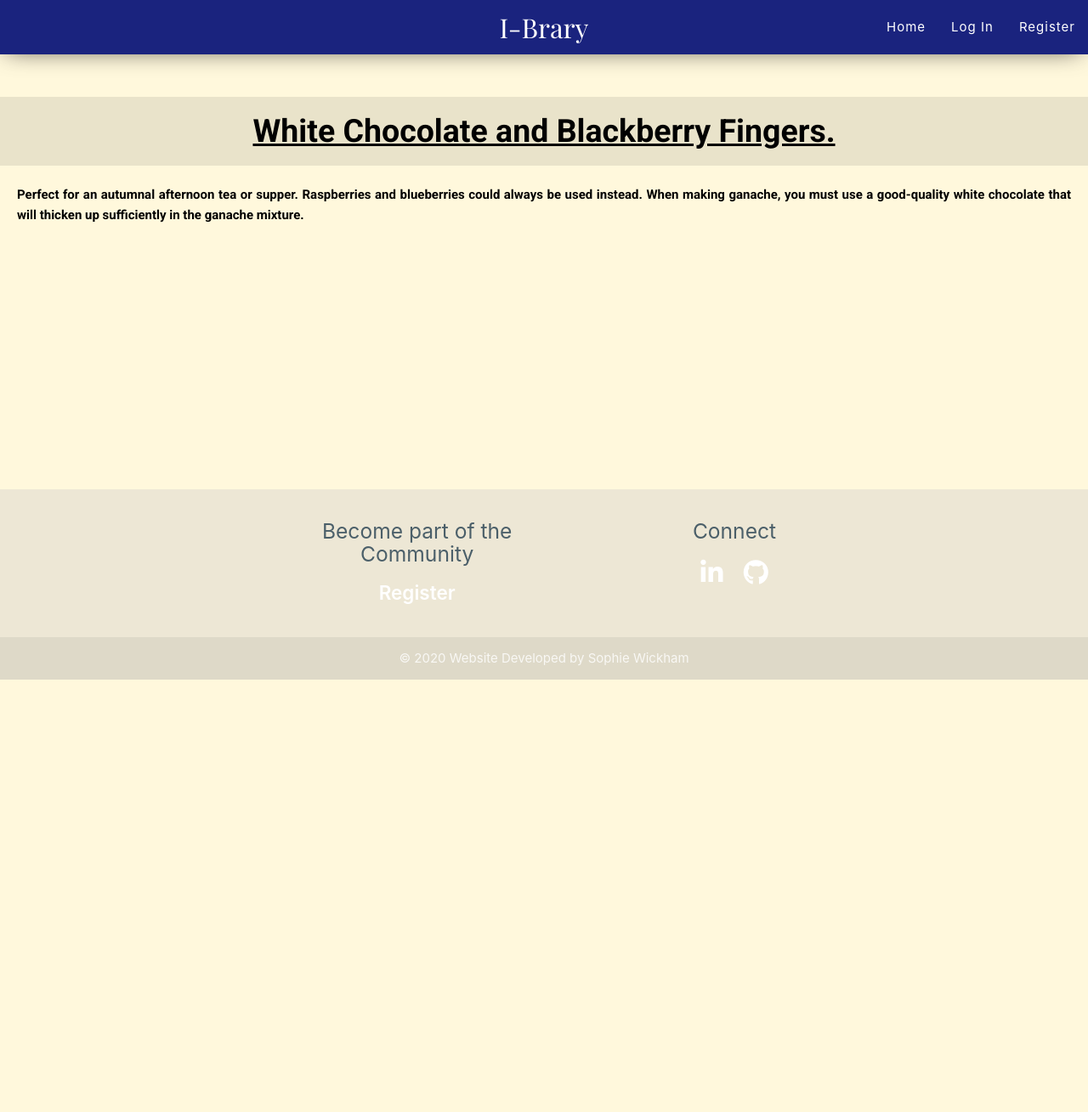
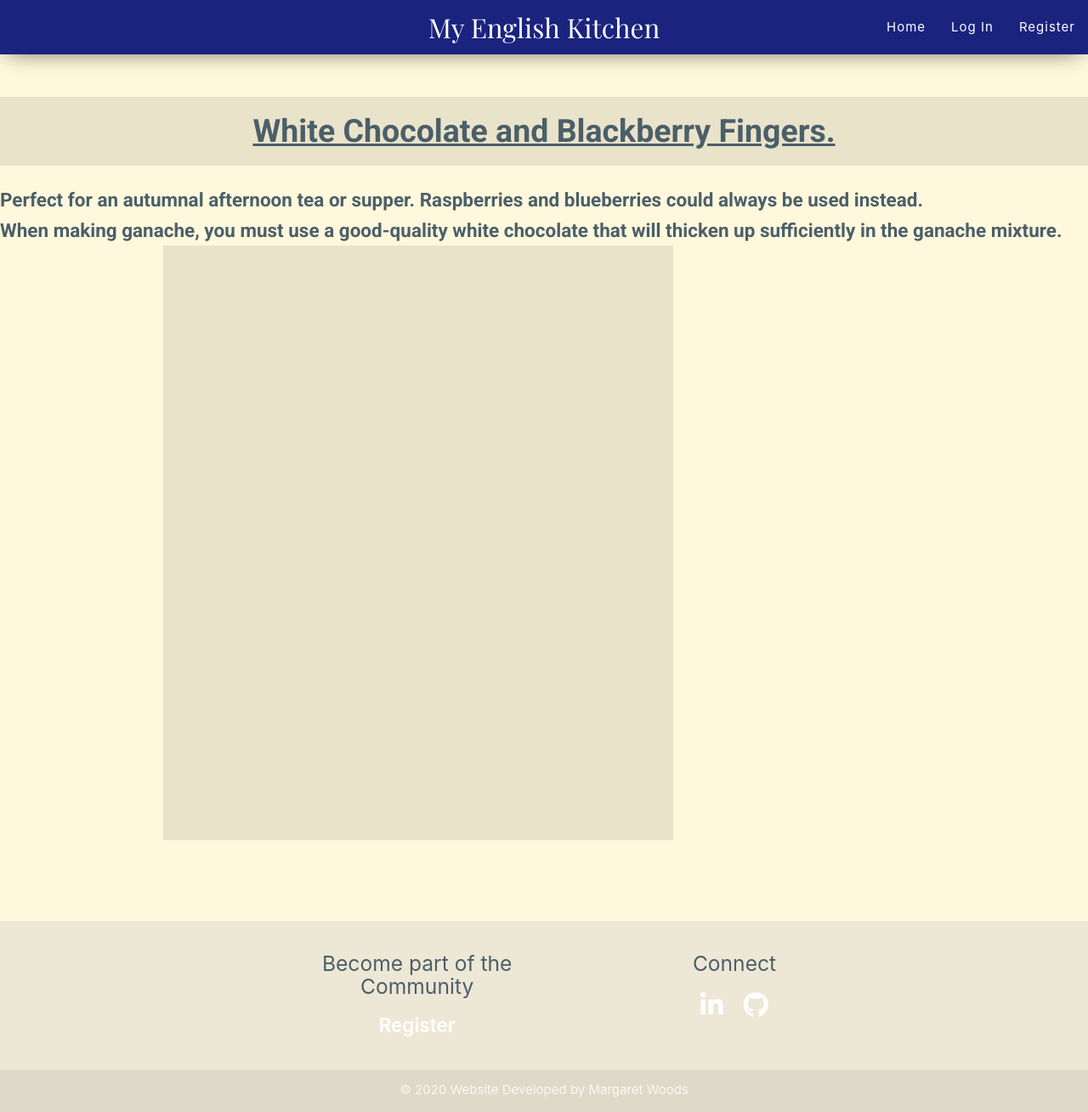
Before and after one commit to margaretalice/pears, a Flask app: page /autumn in a window 1280 px wide. Shown: the whole page at 85% size. Before the commit the page ends 800 px from the top, so only its background shows below. Run offline with Flask 2, Linux system fonts and the light colour scheme; some libraries are stand-ins or nearby versions.

Commit message:
. updated

```diff
--- a/static/css/style.css
+++ b/static/css/style.css
@@ -219,13 +219,13 @@ nav ul li a {
 #white{
     text-align:center;
     background-color: rgba(45,45,45,0.1);
-    color:#000;
     padding:20px;
     font-weight: 600;
     font-size: 2.5em;
     font-family: Roboto;
     text-decoration: underline;
     margin-top: 50px;
+    color: #4b5f69;
 }
 
 #leaf{
@@ -237,9 +237,17 @@ nav ul li a {
     text-align: justify;
     line-height: 1.6;
     font-family: Roboto;
-    color:#000;
-    margin-left: 20px;
-    margin-right: 20px;
+    margin: auto;
+    font-size: 1.5em;
+    color: #4b5f69;
+
+}
+
+.pictureContainer{
+    background-color: rgba(45,45,45,0.1) ;
+    height: 700px;
+    width: 600px;
+    text-align: center;
 }
 
 
--- a/templates/autumn.html
+++ b/templates/autumn.html
@@ -1,7 +1,13 @@
 {% extends 'base.html' %}
 {% block content %}
 <h2 id="white">White Chocolate and Blackberry Fingers.</h2>
-<p id="tea">Perfect for an autumnal afternoon tea or supper. Raspberries and blueberries could always be used instead. When making ganache, you must use a good-quality white chocolate that will thicken up sufficiently in the ganache mixture.</p>
+<p id="tea">Perfect for an autumnal afternoon tea or supper. Raspberries and blueberries could always be used instead.<br> When making ganache, you must use a good-quality white chocolate that will thicken up sufficiently in the ganache mixture.</p>
+<div class="container">
+    <div class="pictureContainer">
+
+    </div>
+</div>
+
 
 
 
--- a/templates/base.html
+++ b/templates/base.html
@@ -24,7 +24,7 @@
 				<div class="navbar-fixed">
 					<nav class="indigo darken-4">
 						<div class="nav-wrapper">
-							<a href="{{url_for('index')}}" class="brand-logo center">I-Brary</a>
+							<a href="{{url_for('index')}}" class="brand-logo center">My English Kitchen</a>
 							<a href="#" data-target="mobile-demo"
 								class="sidenav-trigger"><i class="material-icons">menu</i></a>
 							<ul class="right hide-on-med-and-down">
@@ -87,7 +87,7 @@
 			</div>
 			<div class="footer-copyright">
 				<div class="container">
-					© 2020 Website Developed by Sophie Wickham
+					© 2020 Website Developed by Margaret Woods
 				</div>
 			</div>
 		</footer>
```
